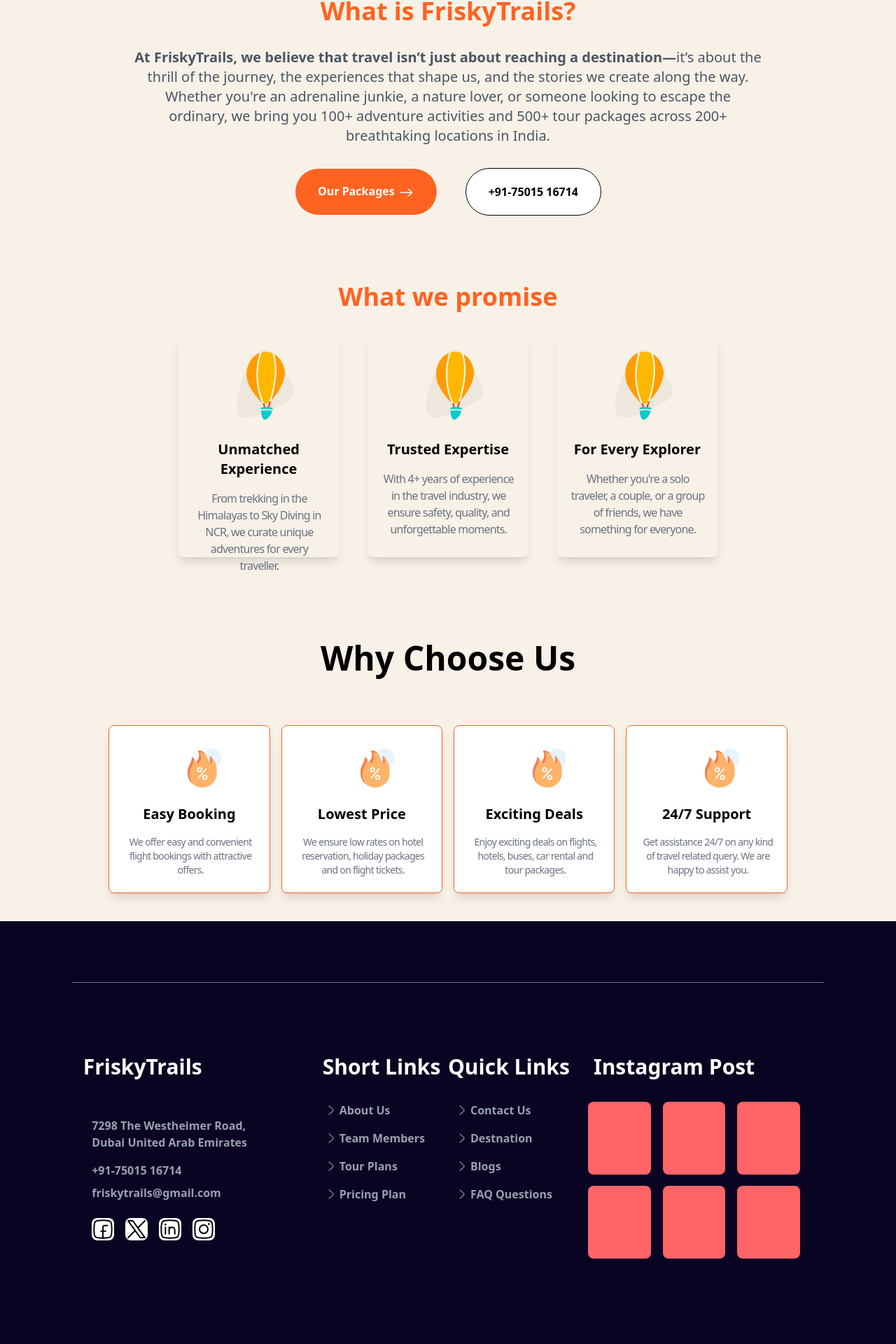
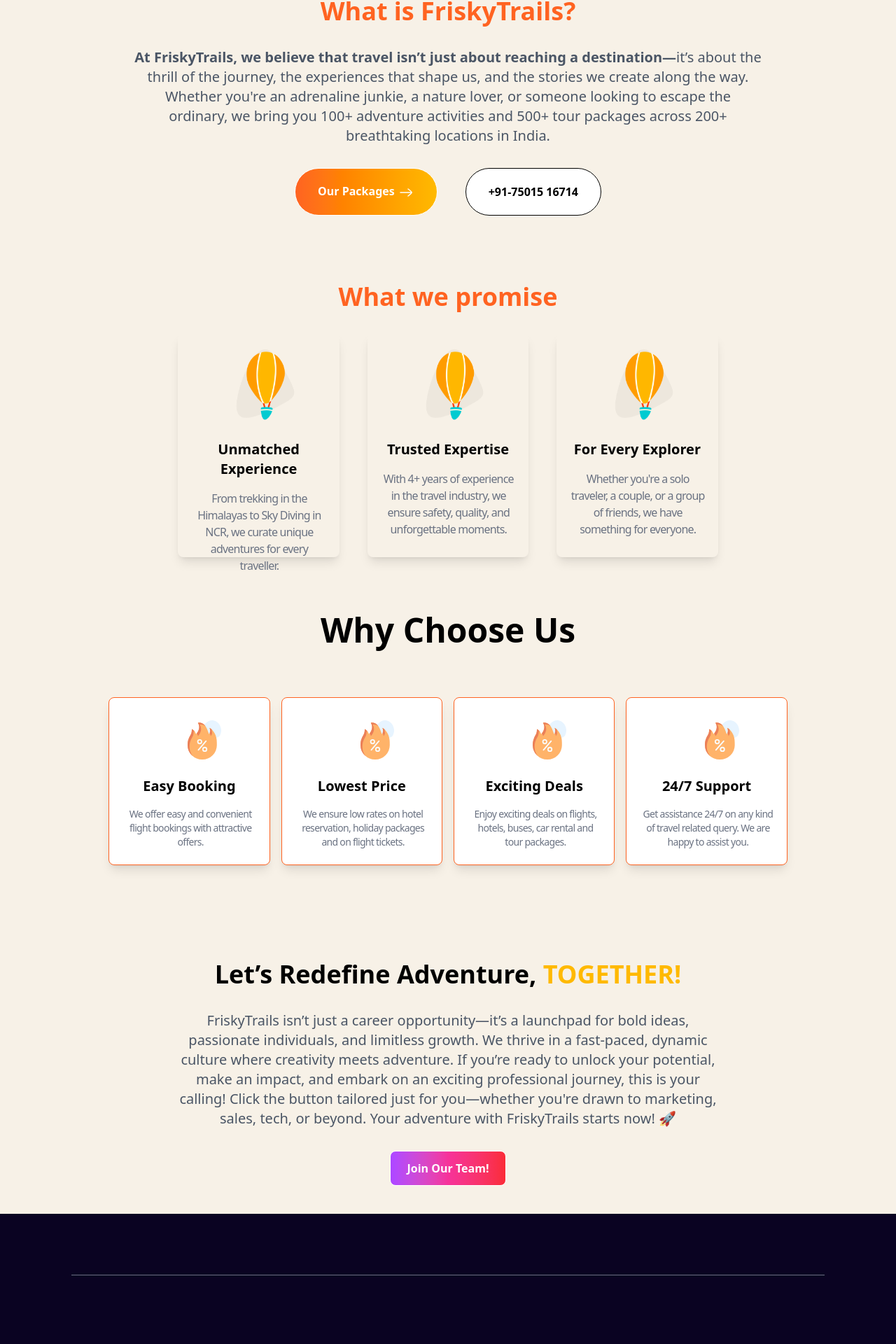
Before and after one commit to pratyush07-hub/FriskyTrails, a React (Vite) app: page /about in a window 1280 px wide. Shown: the part 576-2496 px from the top of the page at 70% size. Built offline with nearby package versions, Linux system fonts and the light colour scheme.

Commit message:
buttons done

```diff
--- a/src/pages/About.jsx
+++ b/src/pages/About.jsx
@@ -30,7 +30,7 @@
         </p>
       </div>
       <div className="flex justify-center gap-10">
-        <button className="bg-[rgb(255,99,33)] mt-8 border-1 flex gap-1 font-semibold rounded-full active:scale-90 transition-all duration-300 hover:bg-amber-400 text-white px-8 py-5">
+        <button className="bg-gradient-to-r from-[rgb(255,99,33)] to-amber-400 mt-8 border-1 flex gap-1 font-semibold rounded-full active:scale-90 transition-all duration-300 hover:bg-amber-400 text-white px-8 py-5">
           Our Packages{" "}
           <img
             className="mt-0.5 invert"
@@ -90,6 +90,20 @@
         </div>
       </div>
       <Choose />
+      <h1 className="text-4xl font-semibold mt-24 text-center">
+      Let’s Redefine Adventure, <span className="text-4xl text-amber-400 font-bold mt-24">TOGETHER!</span>
+      </h1>
+      <div className="w-[60vw] mx-auto flex justify-center">
+        <p className="text-center mt-8 text-xl text-gray-600">
+        FriskyTrails isn’t just a career opportunity—it’s a launchpad for bold ideas, passionate individuals, and limitless growth. We thrive in a fast-paced, dynamic culture where creativity meets adventure. If you’re ready to unlock your potential, make an impact, and embark on an exciting professional journey, this is your calling!
+        Click the button tailored just for you—whether you're drawn to marketing, sales, tech, or beyond. Your adventure with FriskyTrails starts now! 🚀
+        </p>
+      </div>
+      <div className="flex justify-center pb-10 gap-10">
+        <button className="bg-gradient-to-r from-purple-500 via-pink-500 to-red-500 mt-8 border-1 flex gap-1 font-semibold rounded-lg active:scale-90 transition-all duration-300 hover:bg-amber-400 text-white px-6 py-3">
+          Join Our Team!
+        </button>
+      </div>
     </div>
   );
 };
--- a/src/sections/Cards.jsx
+++ b/src/sections/Cards.jsx
@@ -45,7 +45,7 @@
       <div className="trips h-[90vh] w-full">
         <div className="ml-32 mr-32 flex justify-between">
           <h1 className="text-4xl font-bold">Upcoming Trips</h1>
-          <button className="bg-[rgb(255,99,33)] mt-2 border-1 font-semibold rounded-lg active:scale-90 transition-all duration-300 hover:bg-amber-400 text-white px-6 py-2">
+          <button className="bg-gradient-to-r from-[rgb(255,99,33)] to-amber-400 mt-2 border-1 font-semibold rounded-lg active:scale-90 transition-all duration-300 hover:bg-amber-400 text-white px-6 py-2">
             Show All
           </button>
         </div>
--- a/src/sections/Choose.jsx
+++ b/src/sections/Choose.jsx
@@ -3,7 +3,7 @@
 const Choose = () => {
   return (
     <>
-        <div className='h-[50vh] mt-30 w-full'>
+        <div className='h-[50vh] mt-20 w-full'>
             <h1 className='text-5xl font-bold text-center'>Why Choose Us</h1>
             <div className="flex justify-center mt-8 items-center gap-4 grid-cols-4 h-[40vh] w-full">
                 {data.map((data) => (
--- a/src/sections/Landing.jsx
+++ b/src/sections/Landing.jsx
@@ -15,7 +15,7 @@
                 FriskyTrails—taking you beyond the ordinary!
               </h4>
               <div className="buttons flex gap-4 mt-14">
-                <button className="bg-[rgb(255,99,33)] border-1 font-semibold rounded-full active:scale-90 transition-all duration-300 hover:bg-amber-400 text-white px-12 py-6">
+                <button className="bg-gradient-to-r from-[rgb(255,99,33)] to-amber-400 border-1 font-semibold rounded-full active:scale-90 transition-all duration-300 hover:bg-amber-400 text-white px-12 py-6">
                   Plan Now
                 </button>
                 <button className="bg-white border-1 font-semibold rounded-full active:scale-90 transition-all duration-300 hover:bg-amber-400 hover:text-white px-8 py-5">
```
